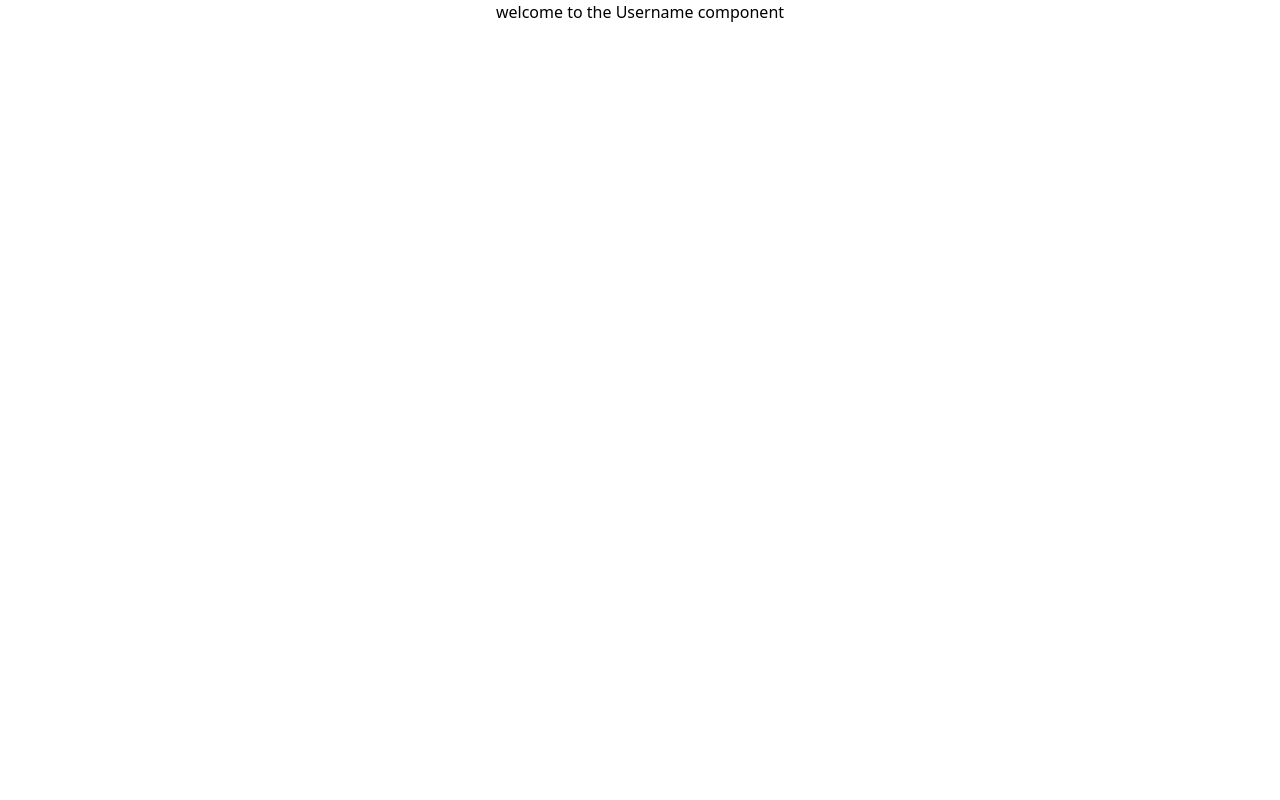
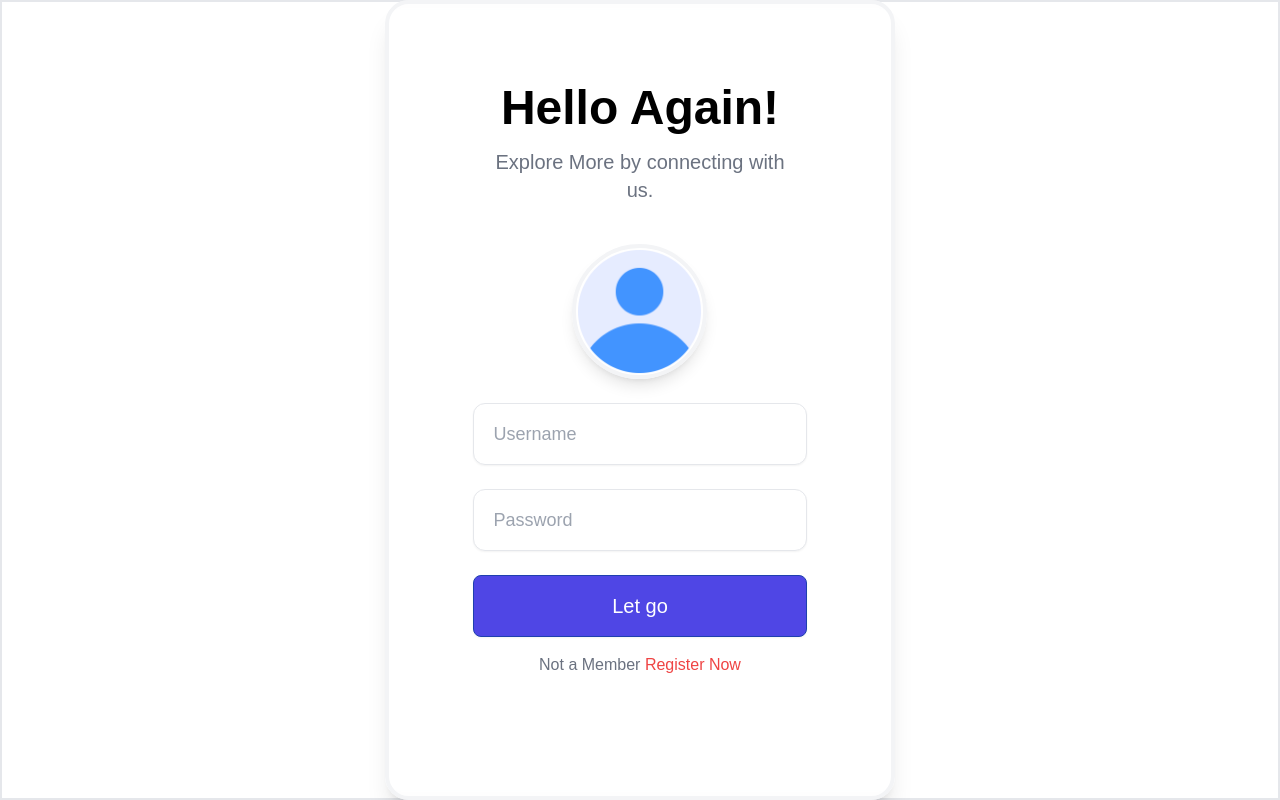
Before and after one commit to Clifftech123/Typescript-mern-auth-client, a React (Vite) app: page / in a window 1280 px wide. Built offline with nearby package versions, Linux system fonts and the light colour scheme.

Commit message:
modified

```diff
--- a/package.json
+++ b/package.json
@@ -12,6 +12,7 @@
     "formik": "^2.2.9",
     "react": "^18.2.0",
     "react-dom": "^18.2.0",
+    "react-hot-toast": "^2.4.0",
     "react-router-dom": "^6.9.0"
   },
   "devDependencies": {
--- a/src/App.tsx
+++ b/src/App.tsx
@@ -2,7 +2,7 @@
 import { createBrowserRouter, RouterProvider } from "react-router-dom";
 
 // import all components
-import Username from "./components/Username";
+import Logging from "./components/Logging";
 import Password from "./components/Password";
 import Register from "./components/Register";
 import Profile from "./components/Profile";
@@ -13,11 +13,11 @@ import PageNotFound from "./components/PageNotFound";
 function App() {
 
 
-  /** root routes */
+  /** root al  routes  */
   const router = createBrowserRouter([
     {
       path: "/",
-      element: <Username></Username>,
+      element: <Logging></Logging>,
     },
     {
       path: "/register",
--- a/src/components/Logging.tsx
+++ b/src/components/Logging.tsx
@@ -38,8 +38,8 @@ const Logging = () => {
             </span>
           </div>
            {/* ============== FORM ==================  */}
-          <form className='pb-1' onSubmit={formik.handleSubmit}>
-              <div className='profile flex justify-center py-4'>
+          <form className='pb-1 h-80' onSubmit={formik.handleSubmit}>
+              <div className='profile flex justify-center py-6'>
                   <img src={avatar} className={styles.profile_img} alt="avatar" />
               </div>
 
--- a/src/components/Username.tsx
+++ /dev/null
@@ -1,10 +0,0 @@
-
-
- const Username = () => {
-  return (
-    <div className='text-center'>  welcome to the   Username component </div>
-  )
-}
-
-
-export default Username
--- a/src/index.css
+++ b/src/index.css
@@ -1,3 +1,10 @@
 @tailwind base;
 @tailwind components;
 @tailwind utilities;
+
+
+
+
+* > *{
+    font-family: 'Poppins', sans-serif;
+}
--- /dev/null
+++ b/src/styles/Logging.module.css
@@ -0,0 +1,34 @@
+
+
+/* THis component is helping us to write both css and tailwind in the same css file   */
+
+
+/*  */
+.formContainer{
+    background: rgba(255, 255, 255, 0.55);
+    border-radius: 16px;
+    box-shadow: 0 4px 30px #4747470b;
+    backdrop-filter: blur(7.1px);
+    border: 1px solid rgba(255, 255, 255, 0.3);
+    @apply border-4 shrink-0 lg:h-[50rem]   w-[40%]  shadow-xl rounded-3xl py-20 px-7 min-w-max border-gray-100;
+}
+
+/* PROFILE IMAGE FOR THE  LONGING  IMAGE  */
+.profile_img{
+    @apply border-4 border-gray-100 w-[135px] rounded-full shadow-lg cursor-pointer;
+    @apply hover:border-gray-200;
+}
+
+/* INPUT SECTION FOR USERNAME  */
+.textbox{
+    @apply border-0 px-5 py-4 rounded-xl w-3/4 shadow-sm text-lg;
+    @apply focus:outline-none;
+    @apply border
+
+}
+
+/* BUTTON */
+.btn{
+    @apply border border-blue-800    bg-blue-800 w-3/4 py-4 rounded-lg  text-xl shadow-sm text-center text-white;
+    @apply bg-indigo-600 hover:bg-indigo-700 focus:ring-indigo-500 focus:ring-offset-indigo-200 focus:outline-none focus:ring-2
+}
```
Also changed, not shown: 1 other file (tests, documents, lock files or other folders).
